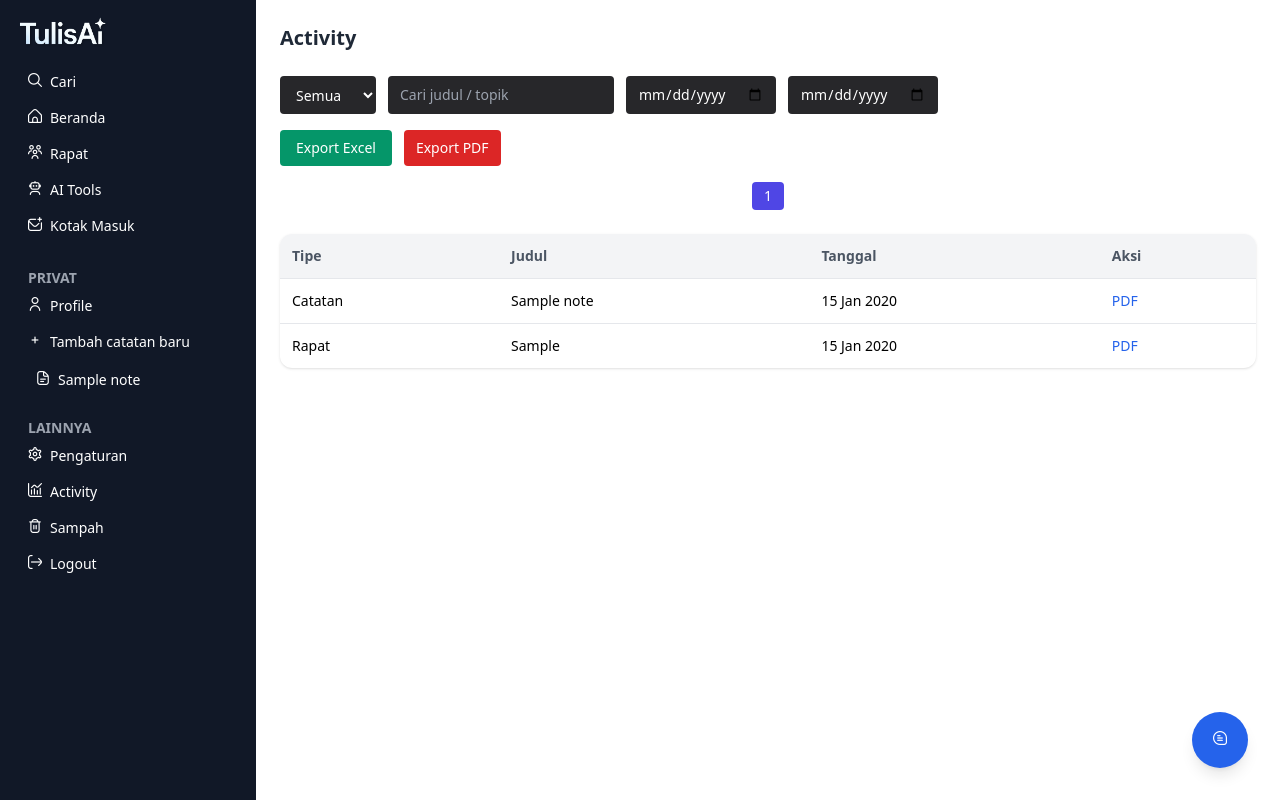
After one commit to kampusriset/23g_flask_asisten_tulis, a Flask app: page /activity/activity in a window 1280 px wide. The commit adds this page. Run offline with Flask 3, Linux system fonts and the light colour scheme; the visitor is signed in with stand-in values (Sample User, id 1); tables that the repository leaves empty hold one stand-in row (values such as "Sample post"); some libraries are stand-ins or nearby versions.

Commit message:
add fitur activity

```diff
--- a/app/__init__.py
+++ b/app/__init__.py
@@ -27,6 +27,7 @@ def create_app():
     from app.controllers.profile import profile_bp
     from app.controllers.search import search_bp
     from app.controllers.ai import ai_bp
+    from app.controllers.activity import activity_bp
 
     app.register_blueprint(gemini_bp)
     app.register_blueprint(auth_bp)
@@ -38,6 +39,7 @@ def create_app():
     app.register_blueprint(recycle_bp)
     app.register_blueprint(profile_bp)
     app.register_blueprint(search_bp)
+    app.register_blueprint(activity_bp)
 
     @app.context_processor
     def inject_notes():
--- /dev/null
+++ b/app/controllers/activity.py
@@ -0,0 +1,364 @@
+from math import ceil
+from sqlalchemy import or_
+from flask import request
+import re
+from reportlab.lib import colors
+from reportlab.platypus import SimpleDocTemplate, Table, TableStyle, Paragraph
+from reportlab.platypus import SimpleDocTemplate, Paragraph, Spacer
+from reportlab.lib.styles import getSampleStyleSheet
+from reportlab.platypus import SimpleDocTemplate, Paragraph
+import io
+from flask import send_file
+from openpyxl import Workbook
+from datetime import datetime
+from flask import Blueprint, render_template, session, redirect, url_for, request
+from app.models.notes import Note
+from app.models.rapat import Rapat
+from datetime import date
+from datetime import datetime, time
+
+
+activity_bp = Blueprint("activity_bp", __name__, url_prefix="/activity")
+
+
+def safe_filename(text):
+    text = text.strip().lower()
+    text = re.sub(r"[^\w\s-]", "", text)   # buang simbol aneh
+    text = re.sub(r"\s+", "_", text)       # spasi → _
+    return text[:50]                       # batasi panjang
+
+
+@activity_bp.route("/activity")
+def activity():
+    user_id = session.get("user_id")
+    if not user_id:
+        return redirect(url_for("auth_bp.login"))
+
+    q = request.args.get("q", "")
+    page = int(request.args.get("page", 1))
+    per_page = 10
+    activity_type = request.args.get("type", "all")  # "all", "note", "rapat"
+
+    start = request.args.get("start_date")
+    end = request.args.get("end_date")
+
+    activities = []
+
+    # -------------------
+    # CATATAN
+    # -------------------
+    if activity_type in ["all", "note"]:
+        notes_query = Note.query.filter(
+            Note.user_id == user_id,
+            Note.deleted_at.is_(None)
+        )
+
+        if q:
+            notes_query = notes_query.filter(Note.title.ilike(f"%{q}%"))
+        if start and end:
+            notes_query = notes_query.filter(
+                Note.created_at.between(start, end))
+
+        notes = notes_query.all()
+
+        for n in notes:
+            activities.append({
+                "type": "Catatan",
+                "title": n.title or "Catatan",
+                "date": n.created_at,
+                "id": n.id
+            })
+
+    # -------------------
+    # RAPAT
+    # -------------------
+    if activity_type in ["all", "rapat"]:
+        rapat_query = Rapat.query.filter(Rapat.user_id == user_id)
+
+        if q:
+            rapat_query = rapat_query.filter(Rapat.topik.ilike(f"%{q}%"))
+        if start and end:
+            try:
+                start_date = datetime.strptime(start, "%Y-%m-%d").date()
+                end_date = datetime.strptime(end, "%Y-%m-%d").date()
+                rapat_query = rapat_query.filter(
+                    Rapat.tanggal.between(start_date, end_date)
+                )
+            except ValueError:
+                pass
+
+        rapats = rapat_query.all()
+
+        for r in rapats:
+            activities.append({
+                "type": "Rapat",
+                "title": r.topik,
+                "date": datetime.combine(r.tanggal, time.min),
+                "id": r.id
+            })
+
+    # -------------------
+    # SORT & PAGINATION
+    # -------------------
+    activities.sort(key=lambda x: x["date"], reverse=True)
+
+    total = len(activities)
+    total_pages = ceil(total / per_page)
+    start_i = (page - 1) * per_page
+    end_i = start_i + per_page
+    activities = activities[start_i:end_i]
+
+    return render_template(
+        "view/fitur/activity/activity.html",
+        activities=activities,
+        page=page,
+        total_pages=total_pages,
+        q=q,
+        start_date=start,
+        end_date=end,
+        activity_type=activity_type
+    )
+
+
+@activity_bp.route("/activity/table")
+def activity_table():
+    # ambil semua param filter sama kayak route utama
+    user_id = session.get("user_id")
+    if not user_id:
+        return redirect(url_for("auth_bp.login"))
+
+    q = request.args.get("q", "")
+    activity_type = request.args.get("type", "all")
+    start = request.args.get("start_date")
+    end = request.args.get("end_date")
+
+    activities = []
+
+    # ... sama kayak logic activity utama ...
+    # CATATAN
+    if activity_type in ["all", "note"]:
+        notes_query = Note.query.filter(
+            Note.user_id == user_id, Note.deleted_at.is_(None))
+        if q:
+            notes_query = notes_query.filter(Note.title.ilike(f"%{q}%"))
+        if start and end:
+            start_date = datetime.strptime(start, "%Y-%m-%d")
+            end_date = datetime.strptime(end, "%Y-%m-%d")
+            notes_query = notes_query.filter(
+                Note.created_at.between(start_date, end_date))
+        notes = notes_query.all()
+        for n in notes:
+            activities.append(
+                {"type": "Catatan", "title": n.title or "Catatan", "date": n.created_at, "id": n.id})
+
+    # RAPAT
+    if activity_type in ["all", "rapat"]:
+        rapat_query = Rapat.query.filter(Rapat.user_id == user_id)
+        if q:
+            rapat_query = rapat_query.filter(Rapat.topik.ilike(f"%{q}%"))
+        if start and end:
+            start_date = datetime.strptime(start, "%Y-%m-%d").date()
+            end_date = datetime.strptime(end, "%Y-%m-%d").date()
+            rapat_query = rapat_query.filter(
+                Rapat.tanggal.between(start_date, end_date))
+        rapats = rapat_query.all()
+        for r in rapats:
+            activities.append({"type": "Rapat", "title": r.topik, "date": datetime.combine(
+                r.tanggal, time.min), "id": r.id})
+
+    # sort
+    activities.sort(key=lambda x: x["date"], reverse=True)
+
+    return render_template("view/fitur/activity/_activity_table.html", activities=activities)
+
+
+@activity_bp.route("/export/excel")
+def export_excel():
+    user_id = session.get("user_id")
+
+    start = request.args.get("start_date")
+    end = request.args.get("end_date")
+
+    wb = Workbook()
+    ws = wb.active
+    ws.append(["Tipe", "Judul / Topik", "Tanggal", "Peserta", "Isi"])
+
+    notes = Note.query.filter(
+        Note.user_id == user_id,
+        Note.deleted_at.is_(None)
+    )
+
+    rapats = Rapat.query.filter(Rapat.user_id == user_id)
+
+    if start and end:
+        notes = notes.filter(Note.created_at.between(start, end))
+        rapats = rapats.filter(Rapat.tanggal.between(start, end))
+
+    for n in notes:
+        ws.append([
+            "Catatan",
+            n.title,
+            n.created_at.strftime("%Y-%m-%d"),
+            "",
+            n.content
+        ])
+
+    for r in rapats:
+        ws.append([
+            "Rapat",
+            r.topik,
+            r.tanggal.strftime("%Y-%m-%d"),
+            r.peserta,
+            r.catatan
+        ])
+
+    file = io.BytesIO()
+    wb.save(file)
+    file.seek(0)
+
+    return send_file(
+        file,
+        as_attachment=True,
+        download_name="activity.xlsx"
+    )
+
+
+@activity_bp.route("/export/pdf")
+def export_activity_pdf():
+    user_id = session.get("user_id")
+    if not user_id:
+        return redirect(url_for("auth_bp.login"))
+
+    notes = Note.query.filter(
+        Note.user_id == user_id,
+        Note.deleted_at.is_(None)
+    ).all()
+
+    rapats = Rapat.query.filter(
+        Rapat.user_id == user_id
+    ).all()
+
+    buffer = io.BytesIO()
+    doc = SimpleDocTemplate(buffer)
+    styles = getSampleStyleSheet()
+
+    data = [[
+        "Tipe",
+        "Judul / Topik",
+        "Tanggal",
+        "Peserta",
+        "Isi"
+    ]]
+
+    # CATATAN
+    for n in notes:
+        data.append([
+            "Catatan",
+            n.title or "Catatan Baru",
+            n.created_at.strftime("%Y-%m-%d"),
+            "-",
+            Paragraph((n.content or "-")[:1500], styles["Normal"])
+        ])
+
+    # RAPAT
+    for r in rapats:
+        data.append([
+            "Rapat",
+            r.topik,
+            r.tanggal.strftime("%Y-%m-%d"),
+            r.peserta or "-",
+            Paragraph((r.catatan or "-")[:1500], styles["Normal"])
+        ])
+
+    table = Table(data, repeatRows=1)
+    table.setStyle(TableStyle([
+        ("BACKGROUND", (0, 0), (-1, 0), colors.darkgray),
+        ("TEXTCOLOR", (0, 0), (-1, 0), colors.white),
+
+        ("GRID", (0, 0), (-1, -1), 0.5, colors.grey),
+        ("FONT", (0, 0), (-1, 0), "Helvetica-Bold"),
+
+        ("VALIGN", (0, 0), (-1, -1), "TOP"),
+        ("LEFTPADDING", (0, 0), (-1, -1), 6),
+        ("RIGHTPADDING", (0, 0), (-1, -1), 6),
+        ("TOPPADDING", (0, 0), (-1, -1), 6),
+        ("BOTTOMPADDING", (0, 0), (-1, -1), 6),
+    ]))
+
+    doc.build([table])
+    buffer.seek(0)
+
+    return send_file(
+        buffer,
+        as_attachment=True,
+        download_name="activity.pdf",
+        mimetype="application/pdf"
+    )
+
+
+@activity_bp.route("/export/note/<int:id>")
+def export_note_pdf(id):
+    n = Note.query.get_or_404(id)
+
+    filename = safe_filename(n.title or "catatan") + ".pdf"
+
+    buffer = io.BytesIO()
+    doc = SimpleDocTemplate(buffer)
+    styles = getSampleStyleSheet()
+
+    content = [
+        Paragraph(f"<b>Judul:</b> {n.title or 'Catatan'}", styles["Normal"]),
+        Paragraph(
+            f"<b>Tanggal:</b> {n.created_at.strftime('%d %b %Y')}",
+            styles["Normal"]
+        ),
+        Spacer(1, 12),
+        Paragraph(n.content or "-", styles["Normal"])
+    ]
+
+    doc.build(content)
+    buffer.seek(0)
+
+    return send_file(
+        buffer,
+        as_attachment=True,
+        download_name=filename,
+        mimetype="application/pdf"
+    )
+
+
+@activity_bp.route("/export/rapat/<int:id>")
+def export_rapat_pdf(id):
+    r = Rapat.query.get_or_404(id)
+
+    filename = safe_filename(r.topik or "rapat") + ".pdf"
+
+    buffer = io.BytesIO()
+    doc = SimpleDocTemplate(buffer)
+    styles = getSampleStyleSheet()
+
+    content = [
+        Paragraph(f"<b>Topik:</b> {r.topik}", styles["Normal"]),
+        Paragraph(
+            f"<b>Tanggal:</b> {r.tanggal.strftime('%d %b %Y')}",
+            styles["Normal"]
+        ),
+        Paragraph(
+            f"<b>Peserta:</b> {r.peserta or '-'}",
+            styles["Normal"]
+        ),
+        Spacer(1, 12),
+        Paragraph("<b>Catatan Rapat:</b>", styles["Normal"]),
+        Spacer(1, 6),
+        Paragraph(r.catatan or "-", styles["Normal"])
+    ]
+
+    doc.build(content)
+    buffer.seek(0)
+
+    return send_file(
+        buffer,
+        as_attachment=True,
+        download_name=filename,
+        mimetype="application/pdf"
+    )
--- a/app/templates/base/sidebar_content.html
+++ b/app/templates/base/sidebar_content.html
@@ -54,19 +54,6 @@
     </ul>
 </aside>
 
-
-<h6 class="uppercase text-gray-400 mt-10 px-3 text-sm font-semibold">Team Workspace</h6>
-<ul class="flex flex-col mb-3">
-    <li>
-        <a href="/not-available" class="flex items-center text-white py-2 px-3 rounded hover:bg-gray-800"> <i
-                class="fi fi-rr-house-building mr-2"></i> Proyek</a>
-    </li>
-    <li>
-        <a href="/not-available" class="flex items-center text-white py-2 px-3 rounded hover:bg-gray-800"> <i
-                class="fi fi-rr-plus-small mr-2"></i> Tambah Proyek</a>
-    </li>
-</ul>
-
 <h6 class="uppercase text-gray-400 mt-6 px-3 text-sm font-semibold">Lainnya</h6>
 
 <aside id="sidebar">
@@ -75,6 +62,14 @@
             <a href="/not-available" class="flex items-center text-white py-2 px-3 rounded hover:bg-gray-800"> <i
                     class="fi fi-rr-settings mr-2"></i> Pengaturan</a>
         </li>
+        <li>
+            <a href="{{ url_for('activity_bp.activity') }}"
+                class="flex items-center text-white py-2 px-3 rounded hover:bg-gray-800">
+                <i class="fi fi-rr-chart-histogram mr-2"></i>
+                Activity
+            </a>
+        </li>
+
         <li>
             <a href="{{ url_for('recycle_bp.index') }}"
                 class="flex items-center text-white py-2 px-3 rounded hover:bg-gray-800">
--- /dev/null
+++ b/app/templates/view/fitur/activity/activity.html
@@ -0,0 +1,118 @@
+{% extends "base/sidebar.html" %}
+{% block content %}
+
+<div class="max-w-6xl mx-auto">
+
+    <h1 class="text-xl font-semibold text-gray-800 mb-6">Activity</h1>
+
+    <!-- FILTER -->
+    <form method="get" class="flex gap-3 mb-4">
+        <select name="type" class="px-3 py-2 rounded bg-zinc-800 text-white">
+            <option value="all" {% if activity_type=='all' %}selected{% endif %}>Semua</option>
+            <option value="note" {% if activity_type=='note' %}selected{% endif %}>Catatan</option>
+            <option value="rapat" {% if activity_type=='rapat' %}selected{% endif %}>Rapat</option>
+        </select>
+
+        <input type="text" name="q" placeholder="Cari judul / topik" value="{{ q }}"
+            class="px-3 py-2 rounded bg-zinc-800 text-white">
+
+        <input type="date" name="start_date" value="{{ start_date }}" class="px-3 py-2 rounded bg-zinc-800 text-white">
+        <input type="date" name="end_date" value="{{ end_date }}" class="px-3 py-2 rounded bg-zinc-800 text-white">
+
+    </form>
+
+
+
+
+
+
+
+    <!-- EXPORT -->
+    <div class="flex gap-3 mb-4">
+        <a href="{{ url_for('activity_bp.export_excel', start_date=start_date, end_date=end_date, type=activity_type) }}"
+            class="bg-emerald-600 text-white px-4 py-2 rounded text-sm">
+            Export Excel
+        </a>
+        <a href="{{ url_for('activity_bp.export_activity_pdf', start_date=start_date, end_date=end_date, type=activity_type) }}"
+            class="px-3 py-2 bg-red-600 text-white rounded hover:bg-red-700 text-sm">
+            Export PDF
+        </a>
+    </div>
+
+    <!-- PAGINATION -->
+    <div class="flex justify-center gap-2 mb-6">
+        {% for p in range(1, total_pages + 1) %}
+        <a href="?page={{ p }}&q={{ q }}&start_date={{ start_date }}&end_date={{ end_date }}&type={{ activity_type }}"
+            class="px-3 py-1 rounded {% if p == page %}bg-indigo-600 text-white{% else %}bg-zinc-800 text-gray-300{% endif %}">
+            {{ p }}
+        </a>
+        {% endfor %}
+    </div>
+
+    <!-- TABLE -->
+    <div class="overflow-x-auto bg-white rounded-xl shadow" id="activityTable">
+        <table class="w-full text-sm">
+            <thead class="bg-gray-100 text-gray-600">
+                <tr>
+                    <th class="p-3 text-left">Tipe</th>
+                    <th class="p-3 text-left">Judul</th>
+                    <th class="p-3 text-left">Tanggal</th>
+                    <th class="p-3 text-left">Aksi</th>
+                </tr>
+            </thead>
+            <tbody>
+                {% for a in activities %}
+                <tr class="border-t">
+                    <td class="p-3">{{ a.type }}</td>
+                    <td class="p-3">{{ a.title }}</td>
+                    <td class="p-3">{{ a.date.strftime('%d %b %Y') }}</td>
+                    <td class="p-3">
+                        {% if a.type == "Catatan" %}
+                        <a href="{{ url_for('activity_bp.export_note_pdf', id=a.id) }}" class="text-blue-600">PDF</a>
+                        {% else %}
+                        <a href="{{ url_for('activity_bp.export_rapat_pdf', id=a.id) }}" class="text-blue-600">PDF</a>
+                        {% endif %}
+                    </td>
+                </tr>
+                {% endfor %}
+            </tbody>
+        </table>
+    </div>
+
+
+</div>
+
+<script>
+    const form = document.querySelector("form");
+    let typingTimer;
+    const typingDelay = 500; // 500ms setelah terakhir ketik
+
+    function updateFilter() {
+        const type = form.querySelector("select[name='type']").value;
+        const q = form.querySelector("input[name='q']").value;
+        const start = form.querySelector("input[name='start_date']").value;
+        const end = form.querySelector("input[name='end_date']").value;
+
+        const params = new URLSearchParams();
+        if (type) params.set("type", type);
+        if (q) params.set("q", q);
+        if (start) params.set("start_date", start);
+        if (end) params.set("end_date", end);
+
+        window.location.href = `${window.location.pathname}?${params.toString()}`;
+    }
+
+    // Debounce input
+    form.querySelector("input[name='q']").addEventListener("input", () => {
+        clearTimeout(typingTimer);
+        typingTimer = setTimeout(updateFilter, typingDelay);
+    });
+
+    // Tipe dan tanggal masih langsung trigger
+    form.querySelector("select[name='type']").addEventListener("change", updateFilter);
+    form.querySelector("input[name='start_date']").addEventListener("change", updateFilter);
+    form.querySelector("input[name='end_date']").addEventListener("change", updateFilter);
+</script>
+
+
+{% endblock %}
--- a/requirements.txt
+++ b/requirements.txt
@@ -8,3 +8,5 @@ Werkzeug
 pymysql
 flask-migrate
 flask-socketio
+openpyxl
+reportlab
```
Also changed, not shown: app/static/css/tailwind.css.
